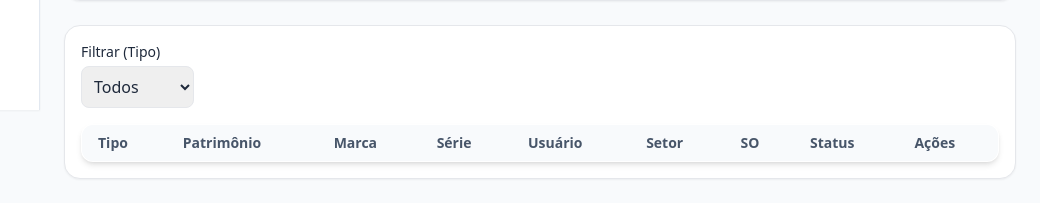
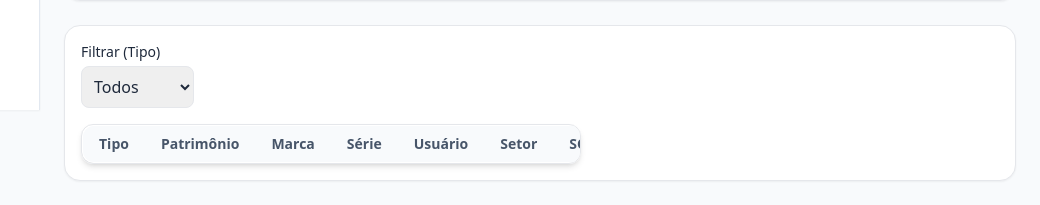
Before and after one commit to dghenri/pgi, a Flask app: page / in a window 1280 px wide. Shown: the part 690-895 px from the top of the page, without its empty margins (240-1280 px from the left). Before the commit the page ends 870 px from the top, so only its background shows below. Run offline with Flask 3, Linux system fonts and the light colour scheme; lists and menus that the app fills with data are empty; some libraries are stand-ins or nearby versions.

Commit message:
Arrumando o scroll y da table ativos

```diff
--- a/templates/index.html
+++ b/templates/index.html
@@ -199,6 +199,7 @@
                 </select>
               </div>
             </div>
+            <div class="w-[500px] overflow-x-auto overflow-y-auto max-h-96 rounded-xl shadow-md border">
               <table class="w-full text-sm border rounded-xl overflow-hidden shadow-md">
                 <thead class="bg-slate-50 text-slate-600">
                   <tr>
@@ -215,6 +216,7 @@
                 </thead>
                 <tbody id="listaAtivos" class="text-slate-800"></tbody>
               </table>
+            </div>
           </div>
         </section>
 
```
Lines whose indentation alone changed are shown as unchanged.
